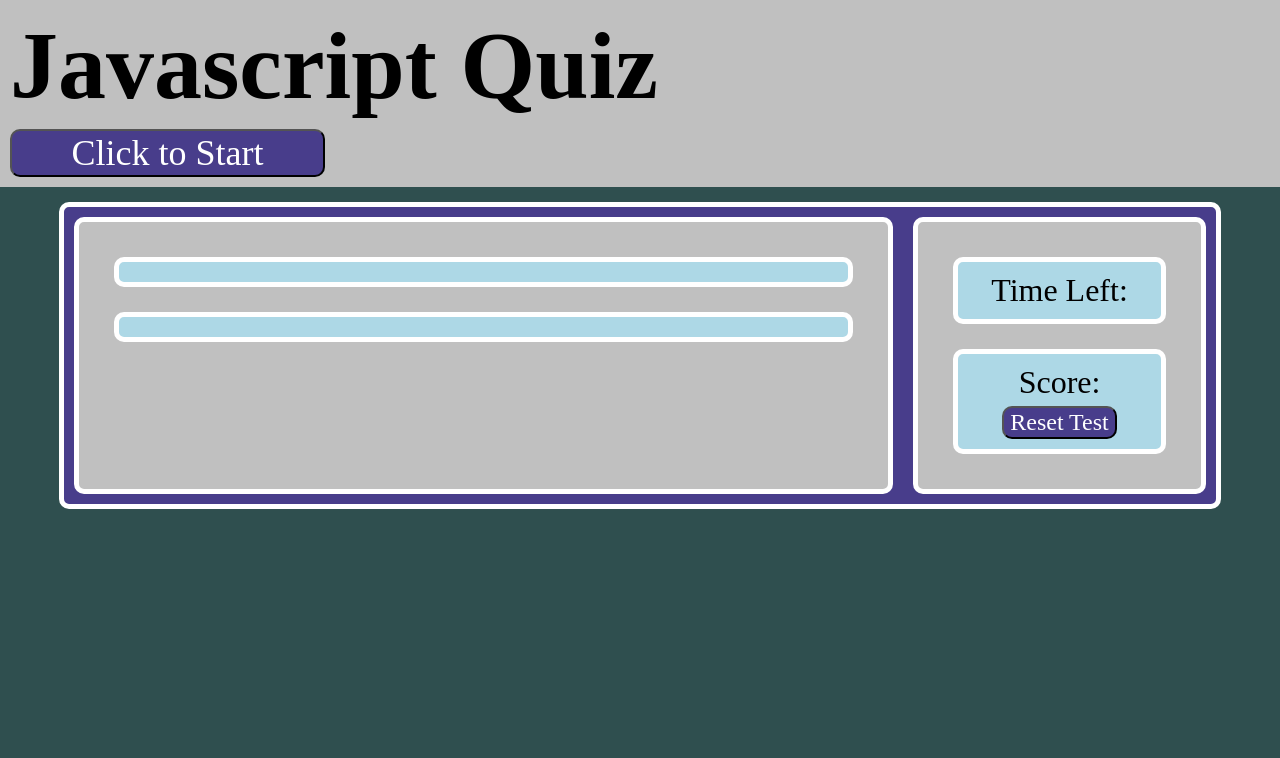
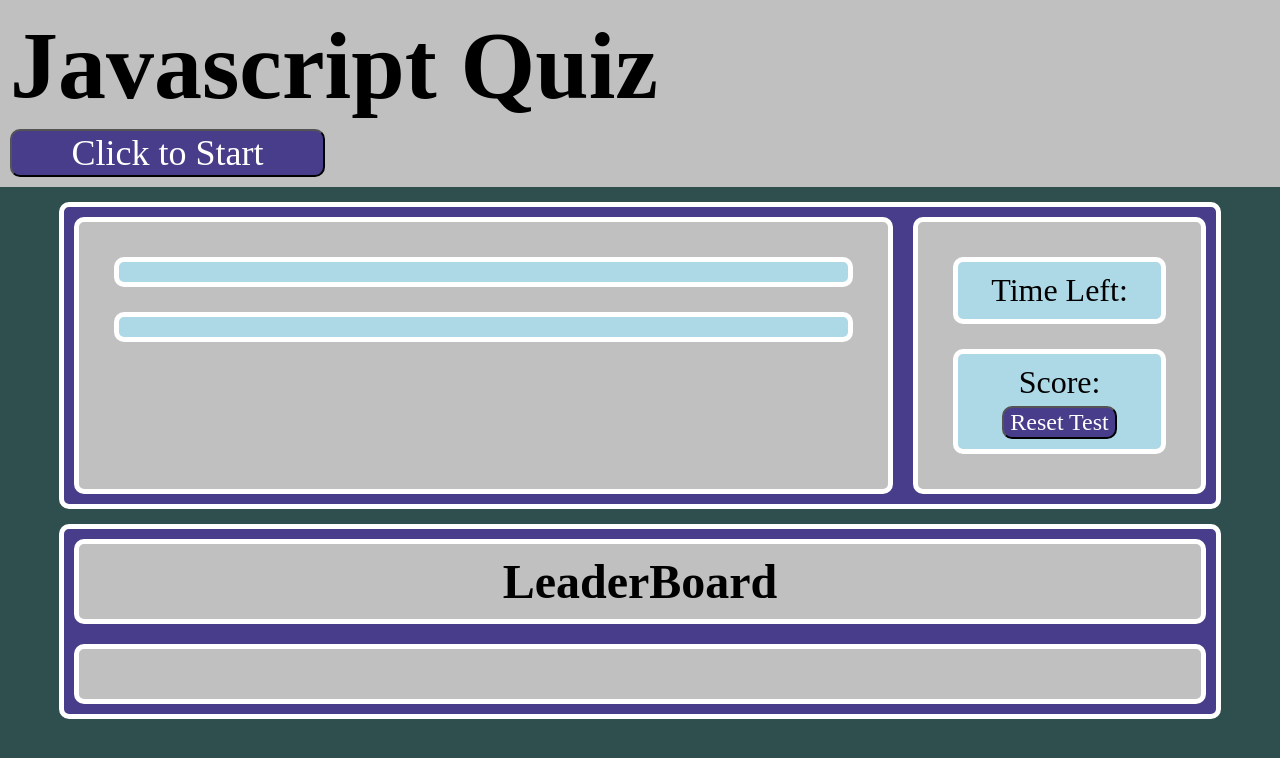
Before and after one commit to nightmarefails/Coding-Quiz, a plain HTML site: page index.html in a window 1280 px wide. Drawn offline with Linux system fonts and the light colour scheme.

Commit message:
Added Leaderboard and styles for it

```diff
--- a/assets/css/styles.css
+++ b/assets/css/styles.css
@@ -70,3 +70,16 @@ button {
 #scoreBoard {
     flex-basis: 25%;
 }
+
+.leaderSub {
+    flex: 1 1 100%;
+}
+
+#leaderBoard {
+    flex-direction: column;
+}
+
+ul {
+    list-style: none;
+    padding: 15px;
+}
--- a/index.html
+++ b/index.html
@@ -27,5 +27,14 @@
                 </div>
             </div>
         </section>
+        <section class="mainContainer" id="leaderBoard">
+            <div class="subContainer leaderSub">
+                <h1>LeaderBoard</h1>
+            </div>
+            <div class="subContainer leaderSub">
+                <ul id="leaderList"></ul>
+            </div>
+        </section>
+        <script src="./assets/js/script.js"></script>
     </body>
 </html>
```
